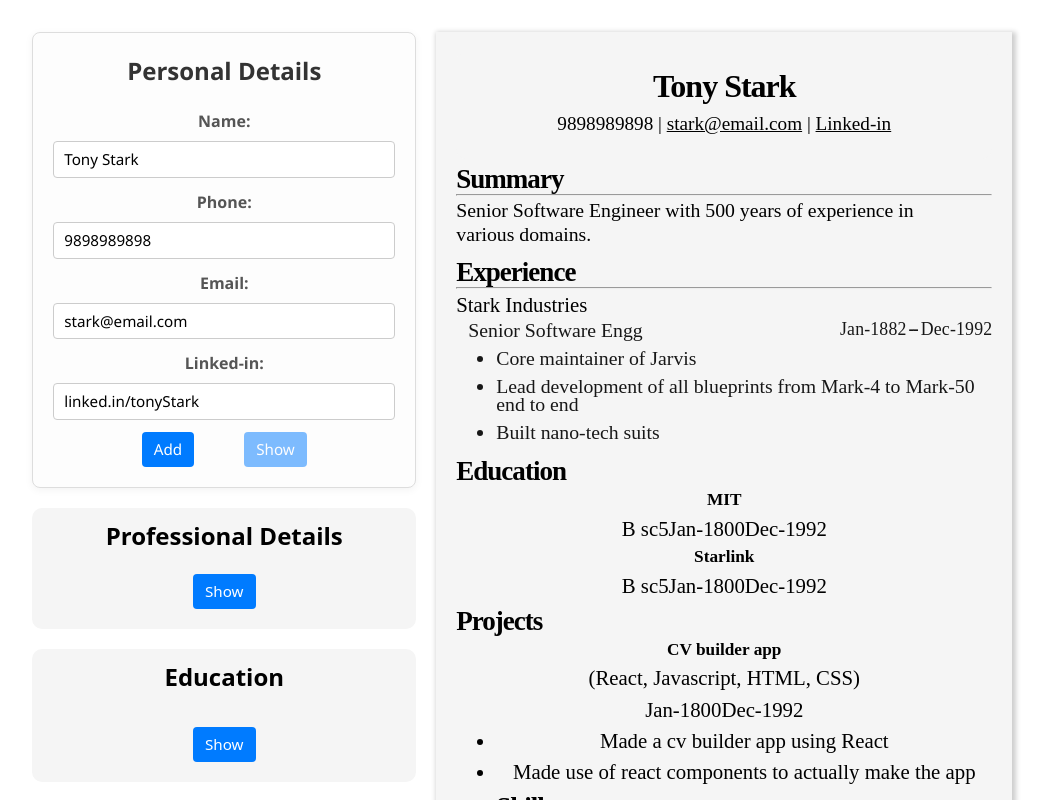
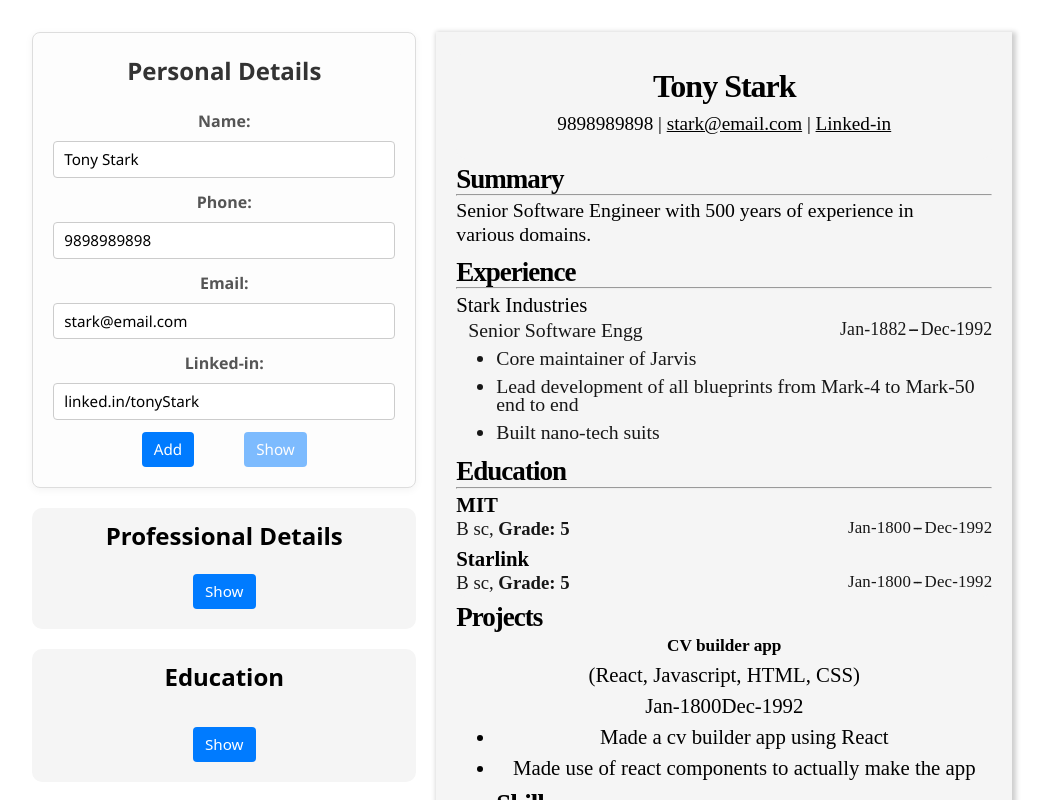
Before and after one commit to fromscode/cv-app, a React (Vite) app: page / in a window 1280 px wide. Shown: the top 800 px of the page, without its empty margins (83-1132 px from the left). Built offline with nearby package versions, Linux system fonts and the light colour scheme.

Commit message:
Style education section of cv

```diff
--- a/src/components/CV.jsx
+++ b/src/components/CV.jsx
@@ -114,22 +114,28 @@
 
 function Education({ education }) {
   return (
-    <>
+    <div className="education">
       <h3>Education</h3>
+      <hr />
       {education.map((obj) => {
         return (
-          <div key={obj.id}>
+          <div className="school" key={obj.id}>
             <h5>{obj.schoolName}</h5>
             <p>
-              <span>{obj.courseName}</span>
-              <span>{obj.grade}</span>
-              <span>{obj.startDate}</span>
-              <span>{obj.endDate}</span>
+              <span className="course">{obj.courseName}</span>
+              {obj.grade ? (
+                <span className="grade">{` Grade: ${obj.grade}`}</span>
+              ) : null}
+              <span className="dates">
+                <span>{obj.startDate}</span>
+                {obj.endDate ? <span className="dash">-</span> : null}
+                <span>{obj.endDate}</span>
+              </span>
             </p>
           </div>
         );
       })}
-    </>
+    </div>
   );
 }
 
--- a/src/styles/CV.css
+++ b/src/styles/CV.css
@@ -88,12 +88,14 @@
   letter-spacing: 0.01em;
 }
 
-.cv .jobTitle .dates span {
+.cv .jobTitle .dates span,
+.cv .education .dates .dash {
   font-weight: 1000;
   margin: 0px 2px;
 }
 
-.cv .jobTitle .dates span::before {
+.cv .jobTitle .dates span::before,
+.cv .education .dates .dash::before {
   content: "-";
   margin-right: -2px;
 }
@@ -108,3 +110,39 @@
 .cv .jobPoints li {
   margin-bottom: 10px;
 }
+
+.cv .education {
+  text-align: left;
+  padding: 0px;
+}
+
+.cv .education h5 {
+  font-size: 1em;
+}
+
+.cv .education p {
+  margin-top: -5px;
+  margin-left: 10px;
+}
+
+.cv .education p {
+  opacity: 0.9;
+  margin-left: auto;
+  display: flex;
+  font-size: 0.9em;
+}
+
+.cv .education p .grade {
+  font-weight: 1000;
+}
+
+.cv .education p .grade::before {
+  content: ", ";
+  font-weight: normal;
+}
+
+.cv .education .dates {
+  margin-left: auto;
+  font-size: 0.9em;
+  letter-spacing: 0.01em;
+}
```
